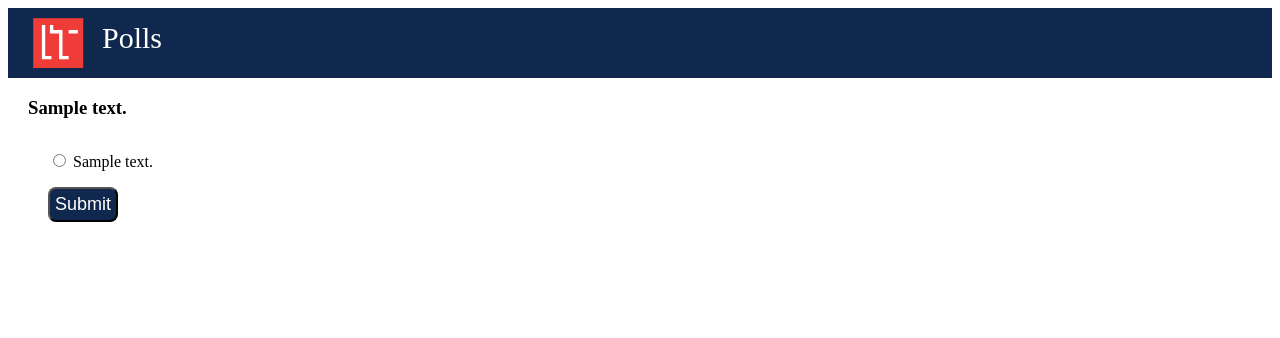
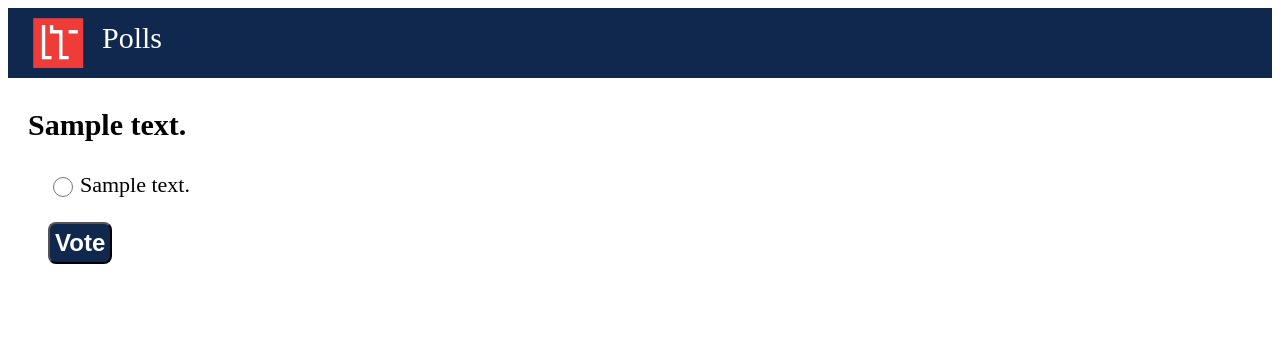
Before and after one commit to shekcon/MoviePoll, a Django app: template pythonweb/templates/polls/detail.html in a window 1280 px wide. Shown: the top 338 px of the page. Run offline with Django 3.2, Linux system fonts and the light colour scheme; the template is opened without the code that fills it: most values are stand-ins (such as "Sample title", 1, 10 or a date in 2020).

Commit message:
+ Update style show result have percent of each movie, last result have total vote of question + Add calculate total of vote in views.py of polls and at template. + Update testcase

```diff
--- a/pythonweb/polls/views.py
+++ b/pythonweb/polls/views.py
@@ -42,8 +42,10 @@ def detail(request, question_id):
 
 def result(request, question_id):
     question, answers = get_answer_question(question_id)
+    total_votes = sum([movie.votes for movie in answers])
     content = {
         'result': answers,
-        'question': question
+        'question': question,
+        'total_votes': total_votes
     }
     return render(request, 'polls/result.html', content)
--- a/pythonweb/pythonweb/static/css/detail.css
+++ b/pythonweb/pythonweb/static/css/detail.css
@@ -1,12 +1,18 @@
-.error p {
-    font: bold;
+#option {
+    width: 20px;
+    height:20px;
+}
+
+.error h3 {
     color: red;
-    margin: auto;
-    margin-left: 30px;
+    /* margin: auto; */
+    margin-left: 50px;
+
 }
 
 .question h3 {
     margin-left: 20px;
+    font-size: 30px;
 }
 
 .submit button {
@@ -29,8 +35,10 @@
     height: 30px;
 }
 
-.movie p, input {
+.movie label, input {
     display: inline-block;
+    vertical-align:middle;
+    font-size: 22px;
 }
 
 .available {
--- a/pythonweb/templates/polls/detail.html
+++ b/pythonweb/templates/polls/detail.html
@@ -11,18 +11,18 @@
         <form method="POST" >
             {% if error %}
                 <div class="error">
-                    <p>{{error}}</p>
+                    <h3>{{error}}</h3>
                 </div>
             {% endif %}
             {% csrf_token %}
             {% for ans in answers %}
                 <div class="movie">
-                    <input type="radio" name='choice' value="{{ ans.id }}">
-                    <p>{{ ans.choice_text}}</p>
+                    <input id='option' type="radio" name='choice' value="{{ ans.id }}">
+                    <label>{{ ans.choice_text}}</label>
                 </div>
             {% endfor %}
             <div class="submit">
-                <button type="submit"  > Submit </button>
+                <button type="submit" style="font-size: 24px;"><strong> Vote </strong></button>
             </div>
 
         </form>
@@ -30,7 +30,7 @@
 
         <div class='available'>
             <p>No available option</p>
-            <a href="{% url 'polls:index' %}">Go back</a>
+            <a href="{% url 'polls:index' %}">Return to Poll</a>
         </div>
 
     {% endif%}
```
Also changed, not shown: pythonweb/polls/tests.py (+4 -4 lines), pythonweb/pythonweb/static/css/result.css (+18 -0 lines), pythonweb/templates/polls/result.html (+30 -6 lines).
